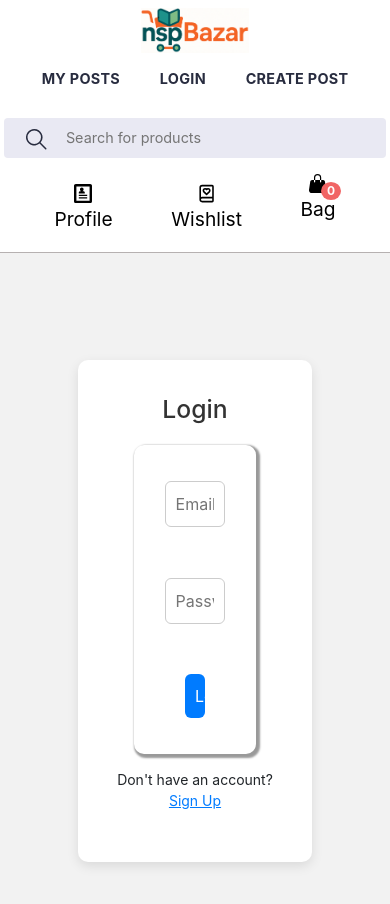
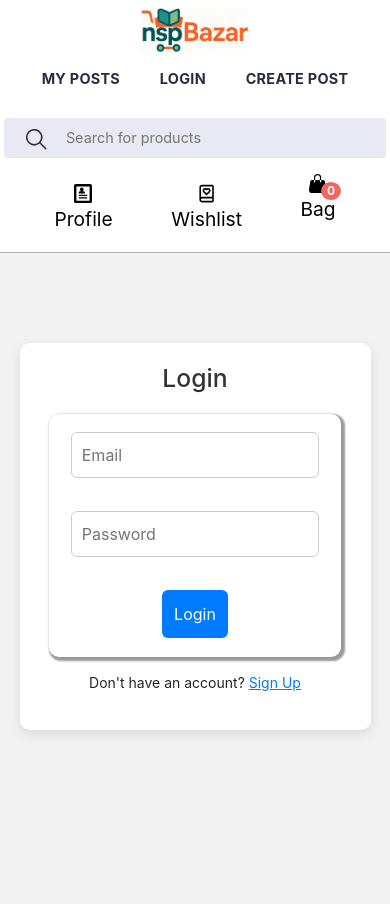
Before and after one commit to prashant-sahu-official/nspBazar-frontend, a React (Vite) app: page /login in a window 390 px wide. Shown: the top 904 px of the page. Built offline with nearby package versions, Linux system fonts and the light colour scheme.

Commit message:
make Add Post and login page responsive

```diff
--- a/src/routes/AddPost.css
+++ b/src/routes/AddPost.css
@@ -130,16 +130,25 @@
 }
 
 /* Responsive */
-@media (max-width: 600px) {
+@media (max-width: 768px) {
     .addpost-card {
         padding: 18px 8px;
         max-width: 98vw;
     }
-
+    .addpost-form{
+        width: 95%;
+    }
     .addpost-title {
         font-size: 1.3rem;
     }
 
+    .form-row{
+        width: 90%;
+    }
+
+    .addpost-btn{
+        width:25% ;
+    }
     .form-row input,
     .form-row select,
     .form-row textarea {
--- a/src/routes/AuthPage.css
+++ b/src/routes/AuthPage.css
@@ -29,6 +29,8 @@
 .auth-box form {
   display: flex;
   flex-direction: column;
+   justify-content: space-evenly;
+   align-items: center;
   gap: 15px;
    height : 70% ;
   width: 70% ;
@@ -67,3 +69,29 @@
   cursor: pointer;
   text-decoration: underline;
 }
+
+@media (max-width: 768px) {
+  .auth-box {
+    width: 90%;
+    padding: 20px;
+    height: 54% ;
+    margin-bottom: 150px;
+  }
+
+
+
+  .auth-box input,
+  .auth-box button {
+    width: 85%;
+  }
+
+  .auth-box form{
+    width: 94%;
+
+  }
+  .auth-box button {
+    width: auto;
+    padding: 12px;
+  }
+
+}
--- a/src/routes/AuthPage.jsx
+++ b/src/routes/AuthPage.jsx
@@ -118,7 +118,7 @@
                 required
               />
               <button type="submit">{isLogin ? "Login" : "Sign Up"}</button>
-              {error && <p stylee={{color:"red"}}>{error}</p>}
+              {error && <p style={{color:"red"}}>{error}</p>}
             </form>
             <p>
               {isLogin ? "Don't have an account?" : "Already have an account?"}{" "}
```
